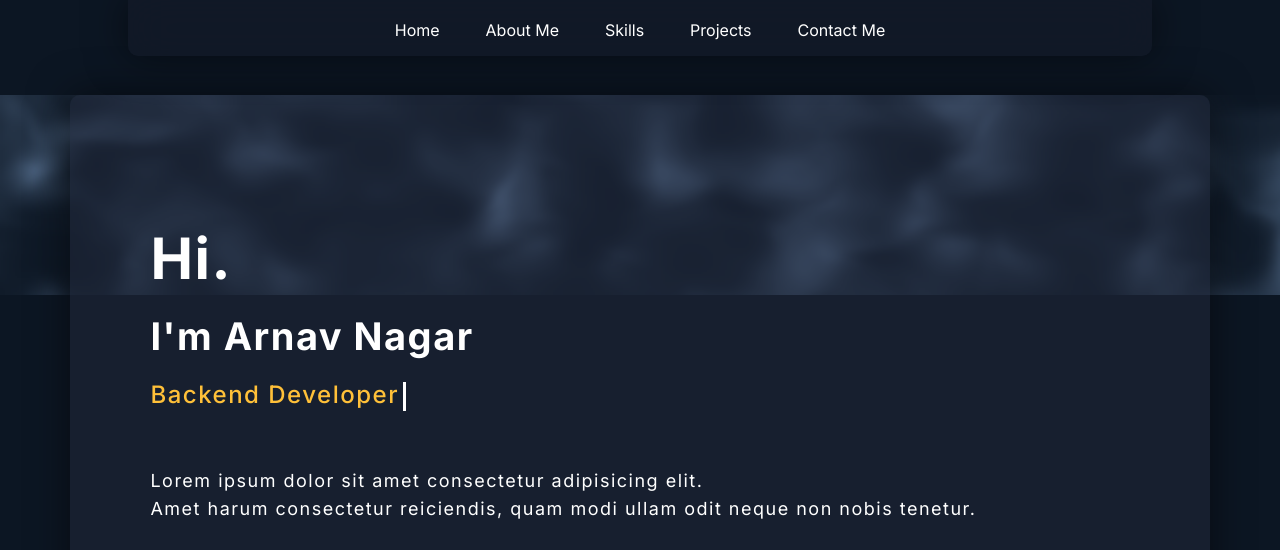
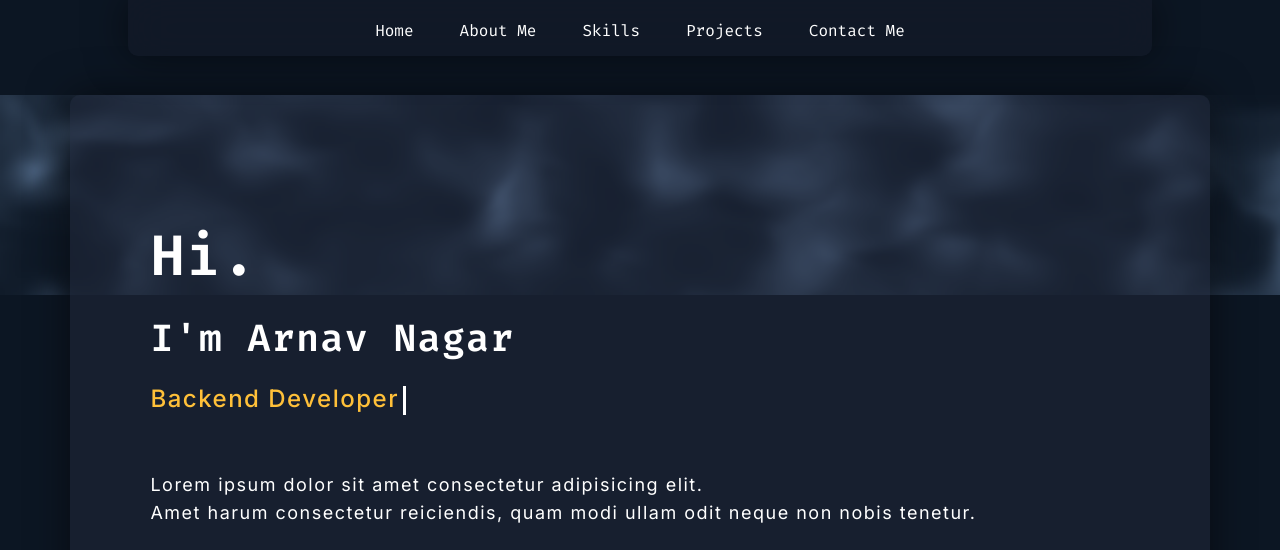
Before and after one commit to arnavnagar1608/Portfolio, a website built with Vite: page index.html in a window 1280 px wide. Shown: the top 550 px of the page. Built offline with nearby package versions, Linux system fonts and the light colour scheme; animation ran at ten frames a second; files whose address does not match are found by name.

Commit message:
Update typography styles for headers and form elements

```diff
--- a/style.css
+++ b/style.css
@@ -2,6 +2,15 @@
   padding: 0px;
   margin: 0px;
   box-sizing: border-box;
+  font-family: 'Inter', sans-serif;
+}
+
+h1, h2, h3 {
+  font-family: 'Fira Code', monospace;
+  font-weight: 600;
+}
+
+input, button, textarea, select {
   font-family: 'Inter', sans-serif;
 }
 
@@ -21,6 +30,7 @@
 
 body {
   background-color: var(--background-color);
+  font-family: 'Inter', sans-serif;
 }
 
 header {
@@ -65,7 +75,7 @@ header {
   font-size: 16px;
   border: none;
   color: var(--font-color);
-  font-family: 'Inter', sans-serif;
+  font-family: 'Fira Code', monospace;
   border-radius: 6px 6px 0px 0px;
 }
 
@@ -372,6 +382,7 @@ h1 {
 }
 #form{
   width:43%;
+  margin: 0 auto;
   display: flex;
   flex-direction: column;
 }
```
